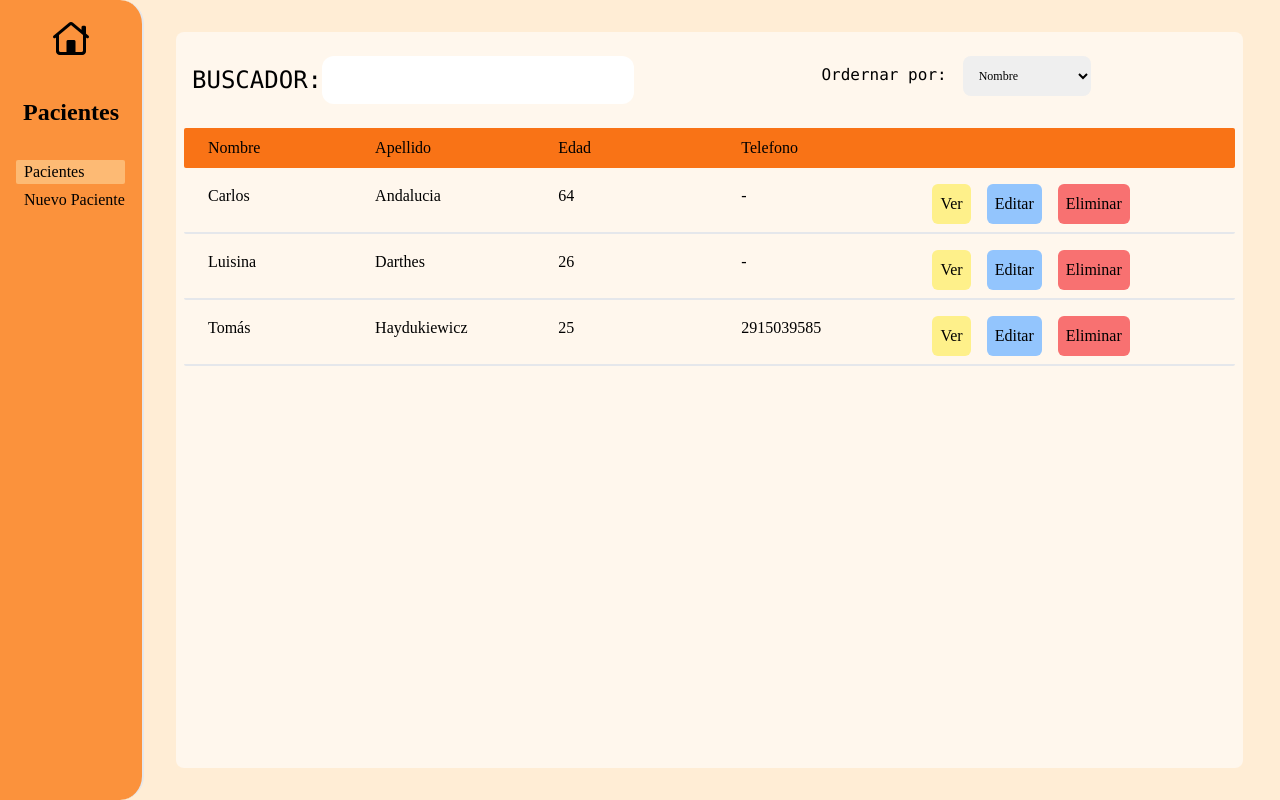
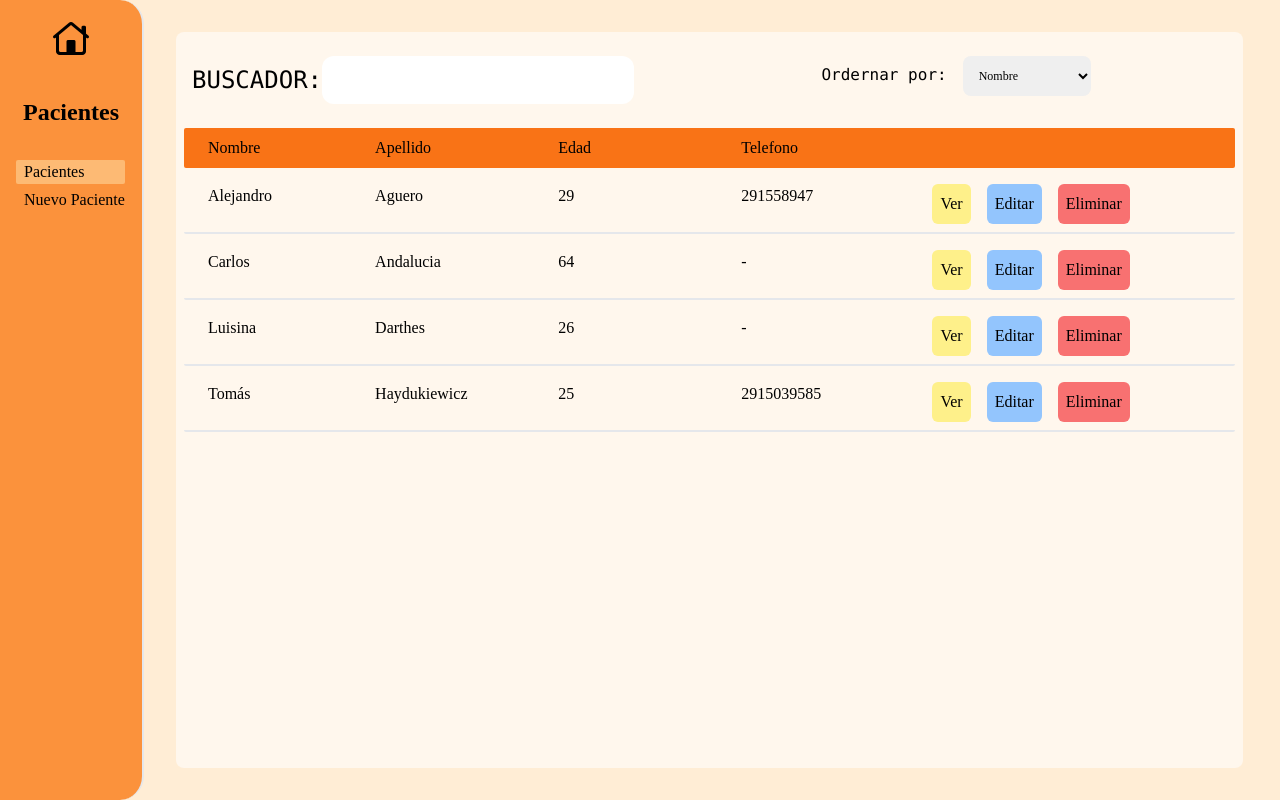
Before and after one commit to TomasHaydu/Pacientes-REDUX, a React (Create React App) app: page / in a window 1280 px wide. Built offline with nearby package versions, Linux system fonts and the light colour scheme; data requests are answered from the project's data file.

Commit message:
correccion de detalles

```diff
--- a/db.json
+++ b/db.json
@@ -64,6 +64,40 @@
       "observaciones": "",
       "session": [],
       "id": 4
+    },
+    {
+      "nombre": "Alejandro",
+      "apellido": "Aguero",
+      "domicilio": "La casa de Diego",
+      "edad": 29,
+      "dni": 37264598,
+      "telefono": "291558947",
+      "diagnostico": "Tarado mental",
+      "obraSocial": "Pindonga 2.0",
+      "derivacion": "Gustavo",
+      "tratamientoComplementario": "acompañamiento-terapeutico",
+      "observaciones": "Es bastante boludo... Que se yo... Pobre man",
+      "session": [
+        {
+          "date": "2023-02-09",
+          "isChecked": false,
+          "payment": "",
+          "id": "01el886i9iszldxm8o25"
+        },
+        {
+          "date": "2023-02-08",
+          "isChecked": false,
+          "payment": "",
+          "id": "ng4i2mxkfmcldxn0t2d"
+        },
+        {
+          "date": "2023-02-08",
+          "isChecked": true,
+          "payment": "Tu hermana",
+          "id": "jfvxjwa6pnnldxn1blj"
+        }
+      ],
+      "id": 5
     }
   ],
   "comments": [
--- a/src/components/Forms.js
+++ b/src/components/Forms.js
@@ -12,6 +12,7 @@ const Forms = ({ patient }) => {
 
   const [resultArrived, setResultArrived] = useState(false);
 
+  // eslint-disable-next-line no-unused-vars
   const [session, setSession] = useState([])
 
   const newPatientSchema = Yup.object().shape({
--- a/src/components/SessionPayment.js
+++ b/src/components/SessionPayment.js
@@ -48,12 +48,17 @@ const SessionPayment = ({ patient }) => {
 
     if (edit) {
       const id = sessionId;
+
       let thisSession = {
         date,
         isChecked,
         payment,
         id,
       };
+
+      if(thisSession.isChecked == false) {
+       thisSession.payment = ""
+      }
 
       const patientMut = { ...patient };
       patientMut.session = [...patientMut.session];
@@ -76,8 +81,8 @@ const SessionPayment = ({ patient }) => {
     setEdit(true);
 
     setDate(session.date);
-    setIsChecked(session.isChecked);
-    setPayment(session.payment);
+    setIsChecked(session.isChecked)
+    setPayment(session.payment)
     setSessionId(session.id);
   };
 
@@ -178,7 +183,7 @@ const SessionPayment = ({ patient }) => {
             type="text"
             className="hover:bg-slate-100 ml-4 w-2/5 my-1 border-2 p-1 border-zinc-300"
             onChange={(e) => setPayment(e.target.value)}
-            value={payment}
+            value={!isChecked ? "" : payment}
             maxLength={18}
             disabled={isChecked ? false : true}
           />
@@ -220,7 +225,6 @@ const SessionPayment = ({ patient }) => {
                   <li className="ml-2 my-2 bg-orange-700 rounded-full w-4 h-2"></li>
                   <label className="mx-2 underline font-bold">Fecha:</label>
                   <li className="">
-                    {" "}
                     {dayMonthYear(s.date) === dayNow()
                       ? "HOY"
                       : dayMonthYear(s.date)}
```
